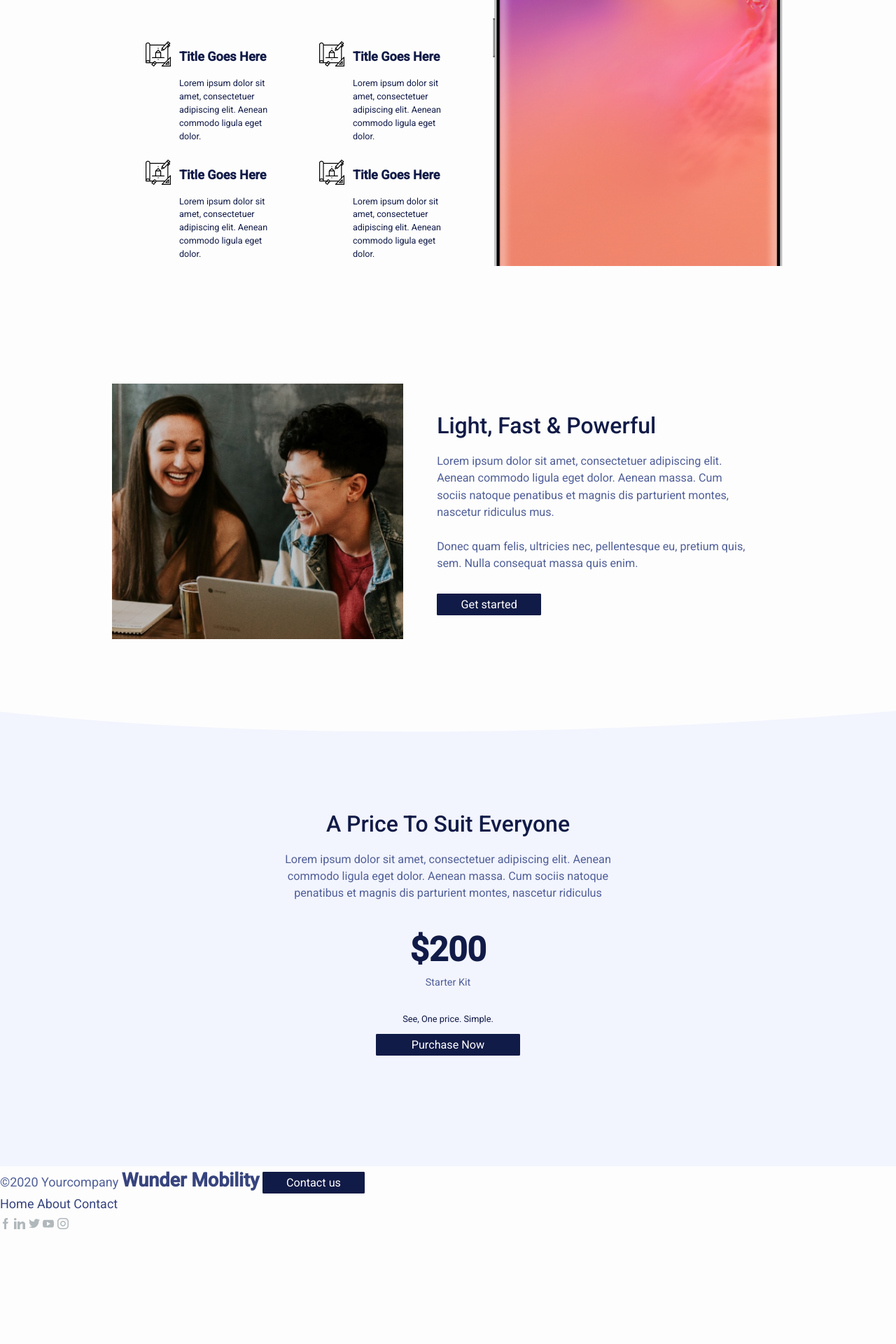
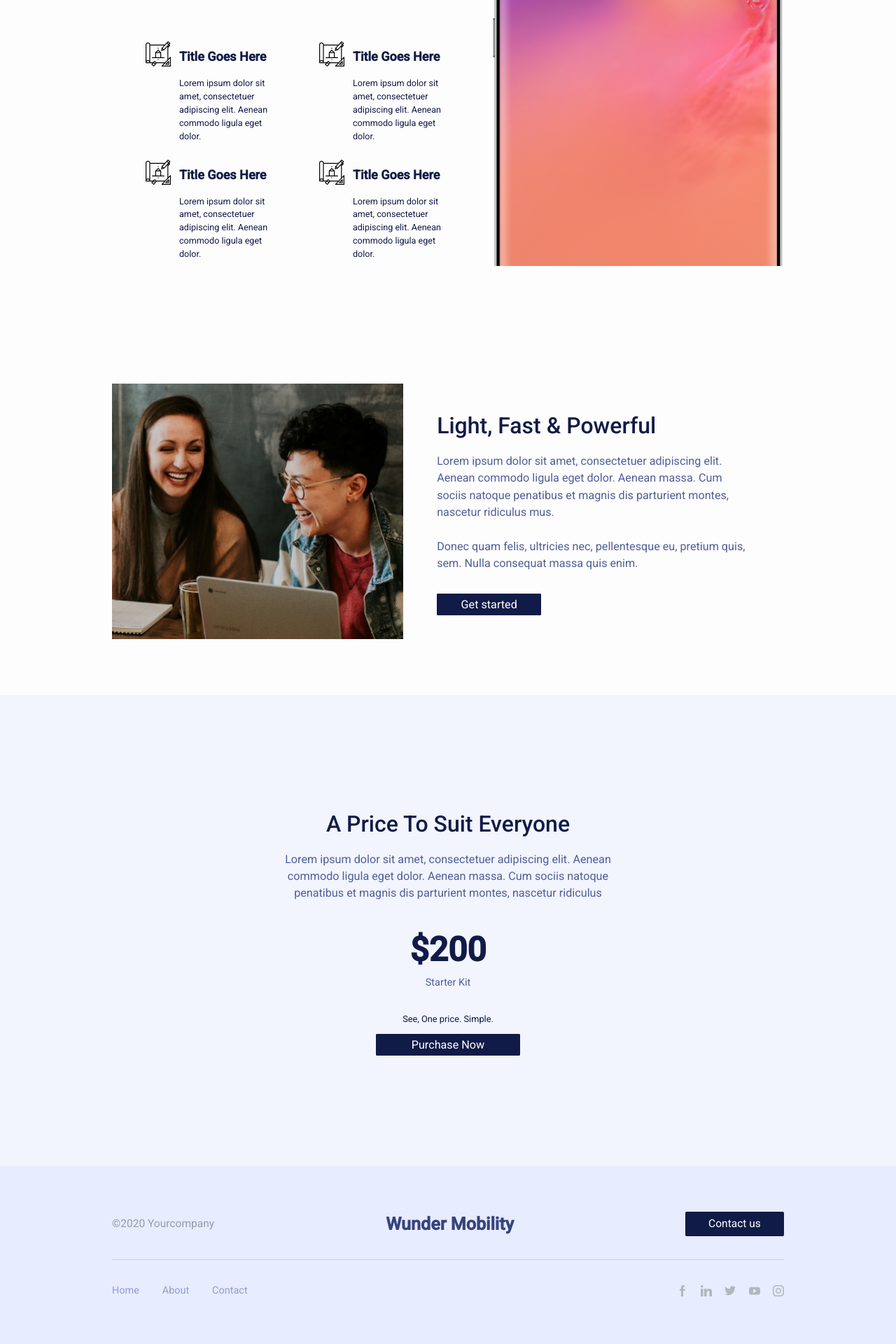
Before and after one commit to beatricebock/wunder, a Jekyll site: the page built from index.markdown, in a window 1280 px wide. Shown: the part 1679-3599 px from the top of the page at 70% size. Built offline with Jekyll 4.4.1, drawn with Linux system fonts in a browser that asks for light colours; before the commit the page ends 3439 px from its top, so only the background shows below that.

Commit message:
styled footer

```diff
--- a/_layouts/default.html
+++ b/_layouts/default.html
@@ -8,6 +8,6 @@
   <body>
     {% include header.html %} {% include hero.html %} {% include api.html %} {%
     include phone.html %} {% include cta.html %} {% include pricing.html %}
-    <footer>{% include footer.html %}</footer>
+    <footer class="container">{% include footer.html %}</footer>
   </body>
 </html>
--- a/_sass/minima/_layout.scss
+++ b/_sass/minima/_layout.scss
@@ -261,7 +261,9 @@ h1 {
 .pricing.container {
   justify-content: center;
   background-image: url("/assets/Rectangle.svg");
-  background-size: 100vw;
+  background-size: 100%;
+  background-repeat: no-repeat;
+  background-position-y: center;
   padding: 10rem;
   .content {
     text-align: center;
@@ -289,3 +291,50 @@ h1 {
     }
   }
 }
+
+footer.container {
+  background-color: #e7ecff;
+  display: unset;
+  padding: 2rem 10rem;
+  * {
+    font-size: 0.93em;
+  }
+  .row {
+    display: flex;
+    justify-content: space-between;
+    align-items: center;
+    padding: 2rem 0;
+    &:first-of-type {
+      border-bottom: 1px solid #cdd1d4;
+    }
+    date {
+      color: #939ea4;
+    }
+    .page-title {
+      font-size: 1.5em;
+    }
+    &.links {
+      .footer-left * {
+        color: #929ecc;
+        margin-right: 2em;
+      }
+      .footer-right {
+        * {
+          margin-left: 1em;
+          &:first-of-type {
+            margin-left: 0;
+          }
+        }
+      }
+    }
+  }
+}
+
+@include media-query($on-laptop) {
+  footer.container .row {
+    flex-direction: column;
+    * {
+      margin-bottom: 2rem;
+    }
+  }
+}
```
